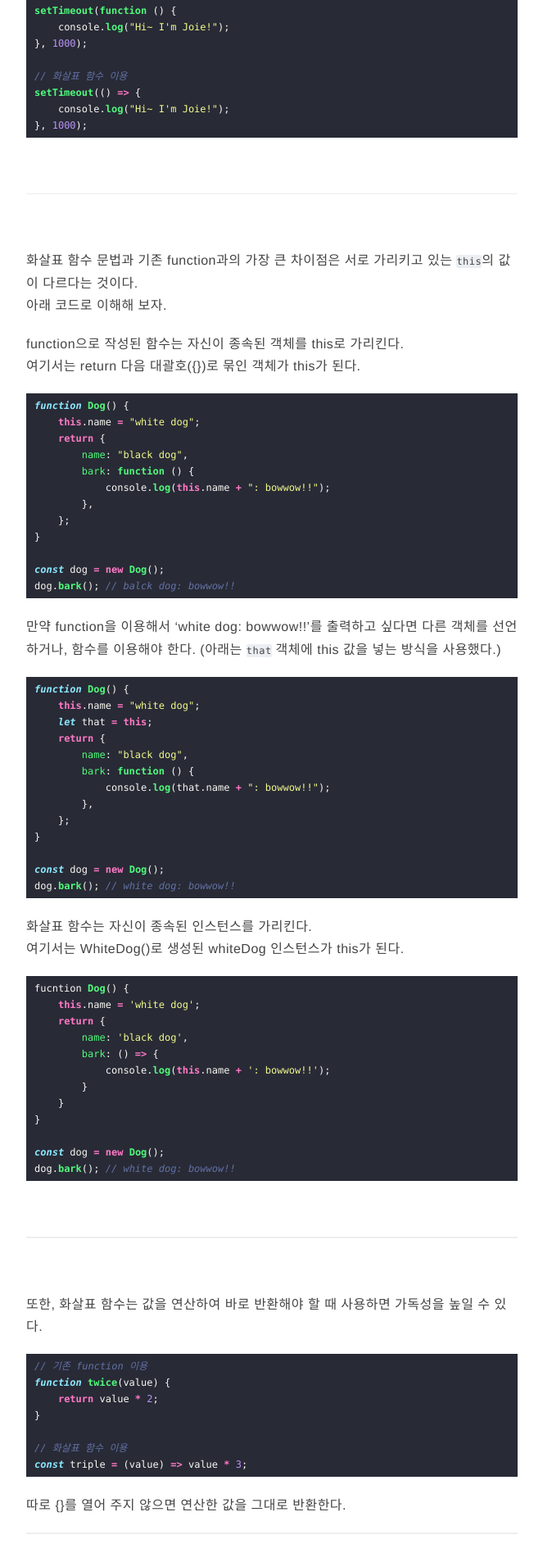
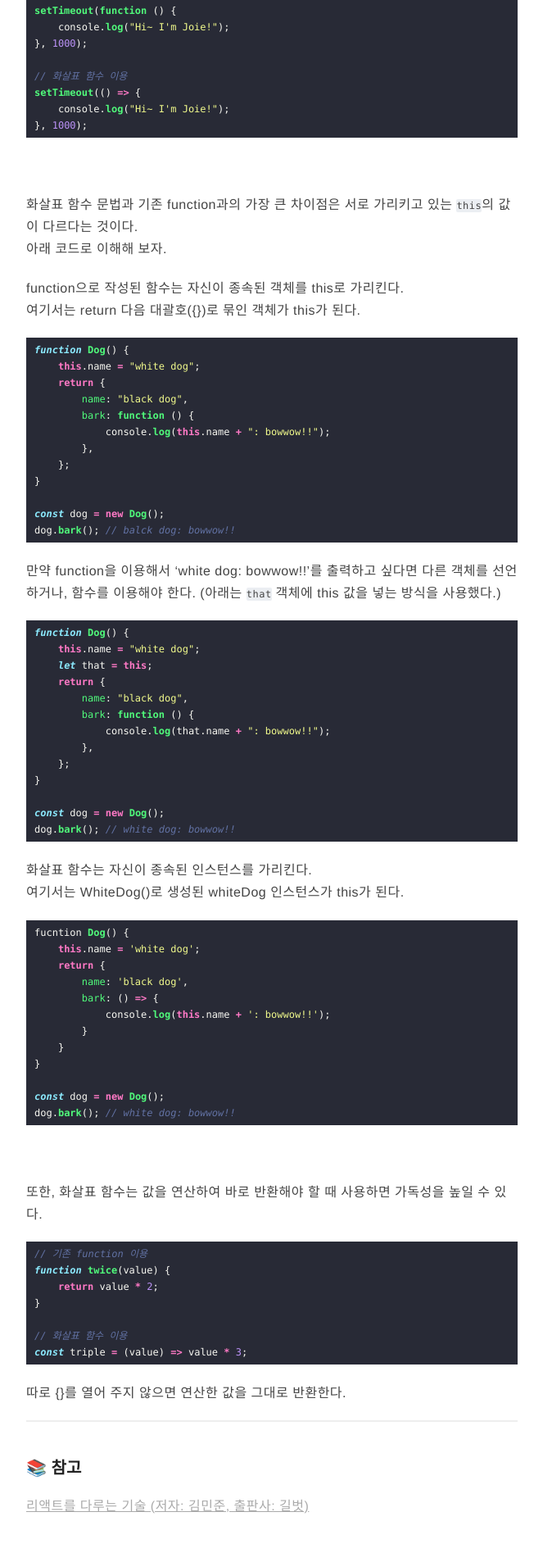
Before and after one commit to Joie-Kim/Joie-Kim.github.io, a Jekyll site: the page built from _posts/2020-12-14-ES6-Arrow-Function.markdown, in a window 1280 px wide. Shown: the part 473-2379 px from the top of the page at 82% size, without its empty margins (308-971 px from the left). Built offline with Jekyll 4.4.1, drawn with Linux system fonts in a browser that asks for light colours; comment, search, counter and statistics services are not loaded.

Commit message:
[Update] post 내용 수정
- 앞으로 테스트 서버로 확인 하고 올리자.

````diff
--- a/_posts/2020-12-14-ES6-Arrow-Function.markdown
+++ b/_posts/2020-12-14-ES6-Arrow-Function.markdown
@@ -28,8 +28,6 @@ setTimeout(() => {
 }, 1000);
 ```
 
-<br>
-<hr>
 <br>
 
 화살표 함수 문법과 기존 function과의 가장 큰 차이점은 서로 가리키고 있는 `this`의 값이 다르다는 것이다.<br>
@@ -90,8 +88,6 @@ dog.bark(); // white dog: bowwow!!
 ```
 
 <br>
-<hr>
-<br>
 
 또한, 화살표 함수는 값을 연산하여 바로 반환해야 할 때 사용하면 가독성을 높일 수 있다.
 
````
